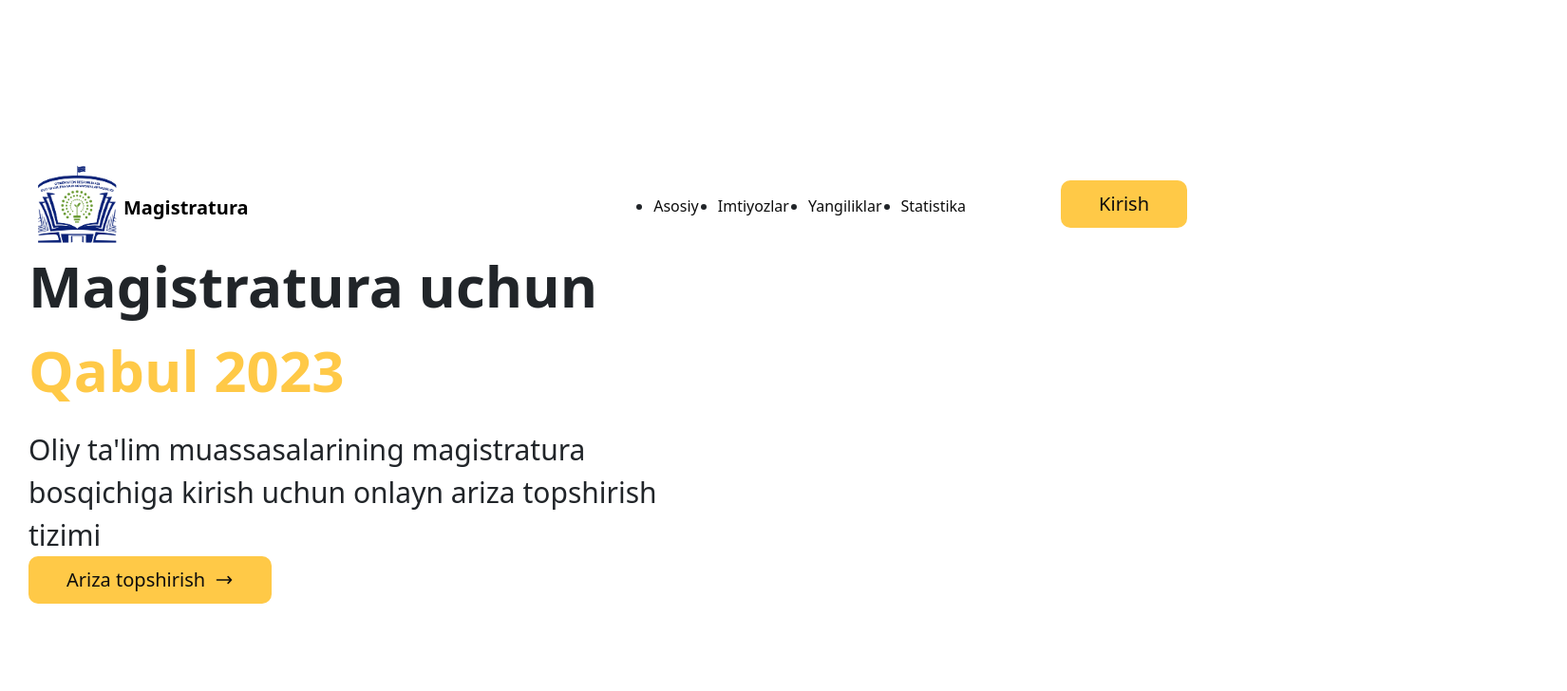
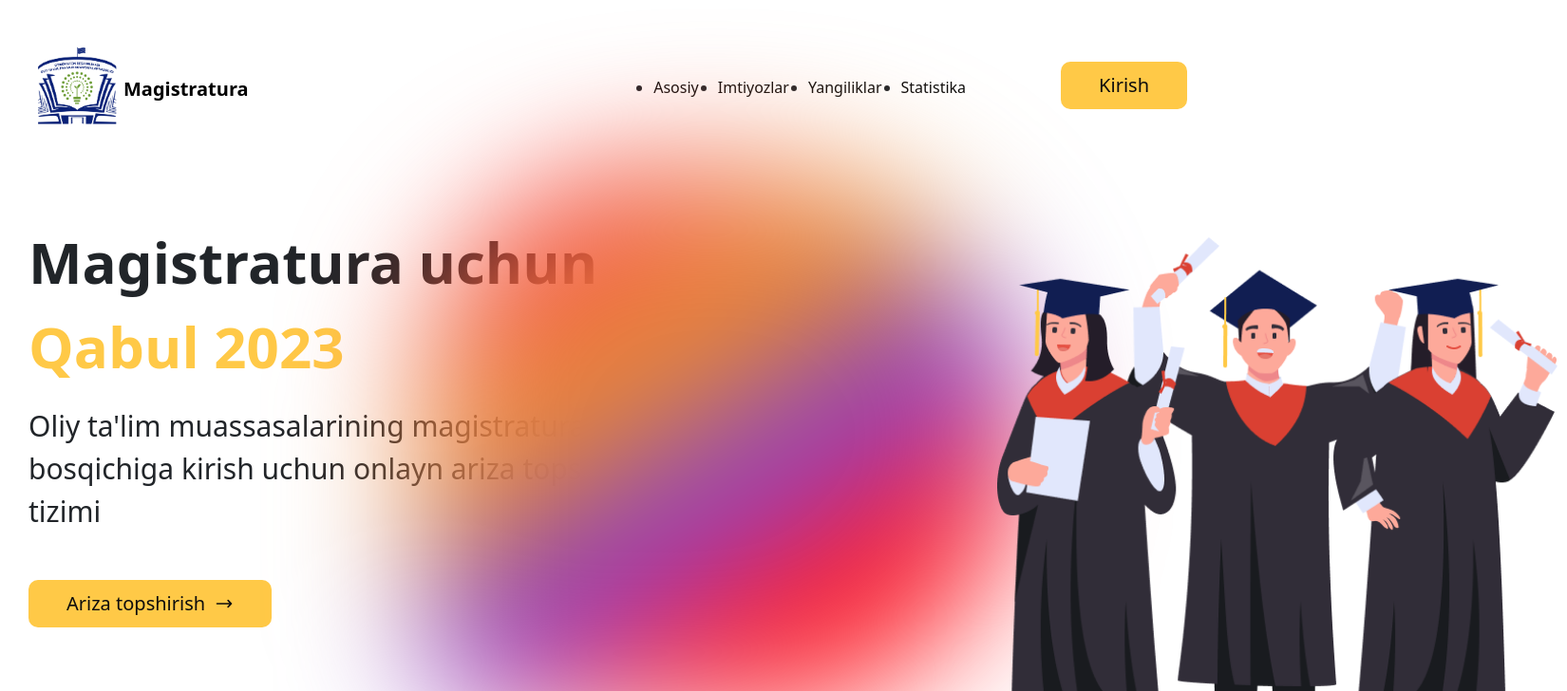
Before and after one commit to newwebdeveloper01/nurullayev, a React (Vite) app: page / in a window 1280 px wide. Shown: the top 728 px of the page at 95% size, 1650 px wide, since content can reach past the window. Built offline with nearby package versions, Linux system fonts and the light colour scheme.

Commit message:
nima ligini  bilmayman

```diff
--- a/src/components/MainBaner/MainBaner.js
+++ b/src/components/MainBaner/MainBaner.js
@@ -1,11 +1,22 @@
 import styled from "styled-components";
-
+import IMG1 from '../../assets/main1.png'
 
 export const Container = styled.div`
-  margin: 0 auto;
+  margin: 100px  auto;
   padding: 0;
   width: 100vw;
+  /* position: relative; */
+  &::after{
+    position: absolute;
+    content: "";
+    background: no-repeat url(${IMG1});
+    background-size: contain;
 
+    width: 600px;
+    height: 600px;
+    top: 250px;
+    left: 1050px;
+  }
   & > p{
  font-size: 60px;
   font-weight: bold;
@@ -20,4 +31,17 @@ export const Container = styled.div`
 Container.P= styled.div`
 font-size: 30px;
 max-width: 700px;
+margin-bottom: 50px;
+z-index: 100;
 `
+Container.BG= styled.div`
+    position: absolute;
+    right: 200px;
+    bottom: 48px;
+    width: 638px;
+    height: 575.84px;
+    background: linear-gradient(148.79deg,#f82c2c 12.9%,#ec874e 29.15%,#e78b20 41.54%,#6c3df4 54.7%,#ff2633 70.18%,#ff1818 87.21%);
+    filter: blur(70px);
+    border-radius: 250px 280px 300px 100px;
+    z-index: 0;
+`
--- a/src/components/MainBaner/MainBaner.jsx
+++ b/src/components/MainBaner/MainBaner.jsx
@@ -9,6 +9,7 @@ const MainBaner = () => {
         <p>Qabul 2023</p>
         <Container.P>Oliy ta'lim muassasalarining magistratura bosqichiga kirish uchun onlayn ariza topshirish tizimi</Container.P>
         <IconButton title={"Ariza topshirish"}  icon={<HiOutlineArrowNarrowRight/>} />
+        <Container.BG/>
     </Container>
   )
 }
```
